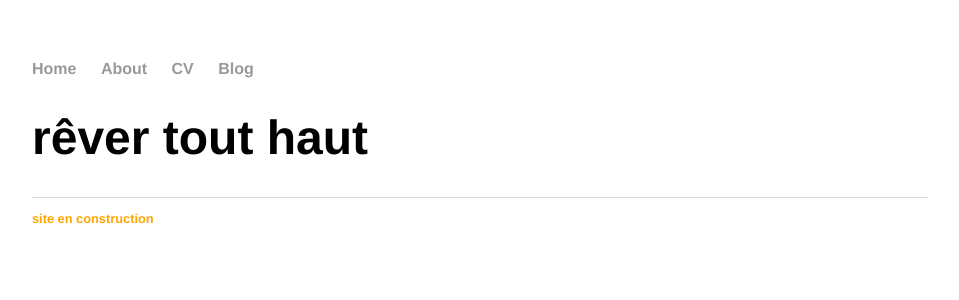
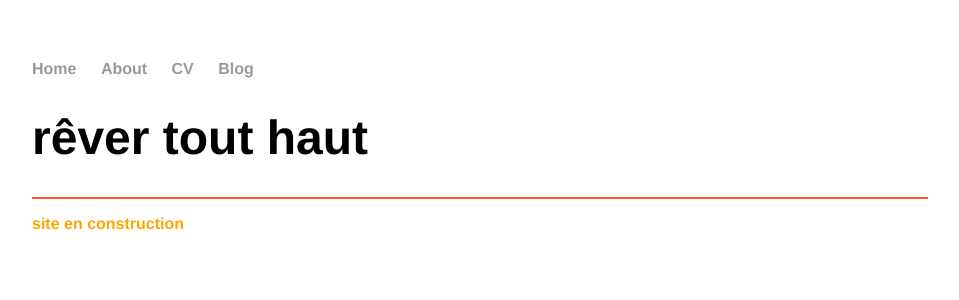
Before and after one commit to leshnik/revertouthaut, a Jekyll site: the page built from index.html, in a window 1280 px wide. Shown: the top 300 px of the page, without its empty margins (160-1119 px from the left). Built offline with Jekyll 4.4.1, drawn with Linux system fonts in a browser that asks for light colours.

Commit message:
Make footer seperation orange and increase size of construction text to test that css is being loaded from the main.css file

```diff
--- a/css/main.css
+++ b/css/main.css
@@ -29,8 +29,8 @@ p {
   color: #333;
 }
 footer {
-  border-top: 1px solid #d5d5d5;
-  font-size: .8em;
+  border-top: 2px solid #FF5733;
+  font-size: 1em;
   color: orange;
 }
 ul.posts {
```
